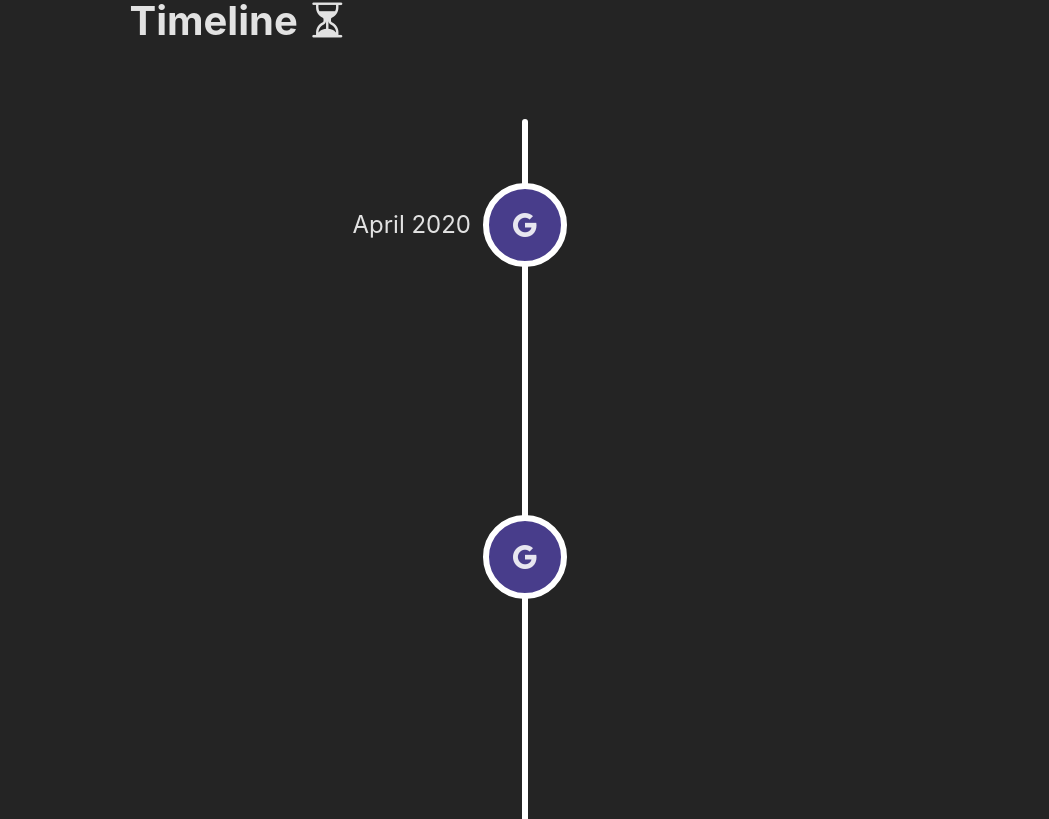
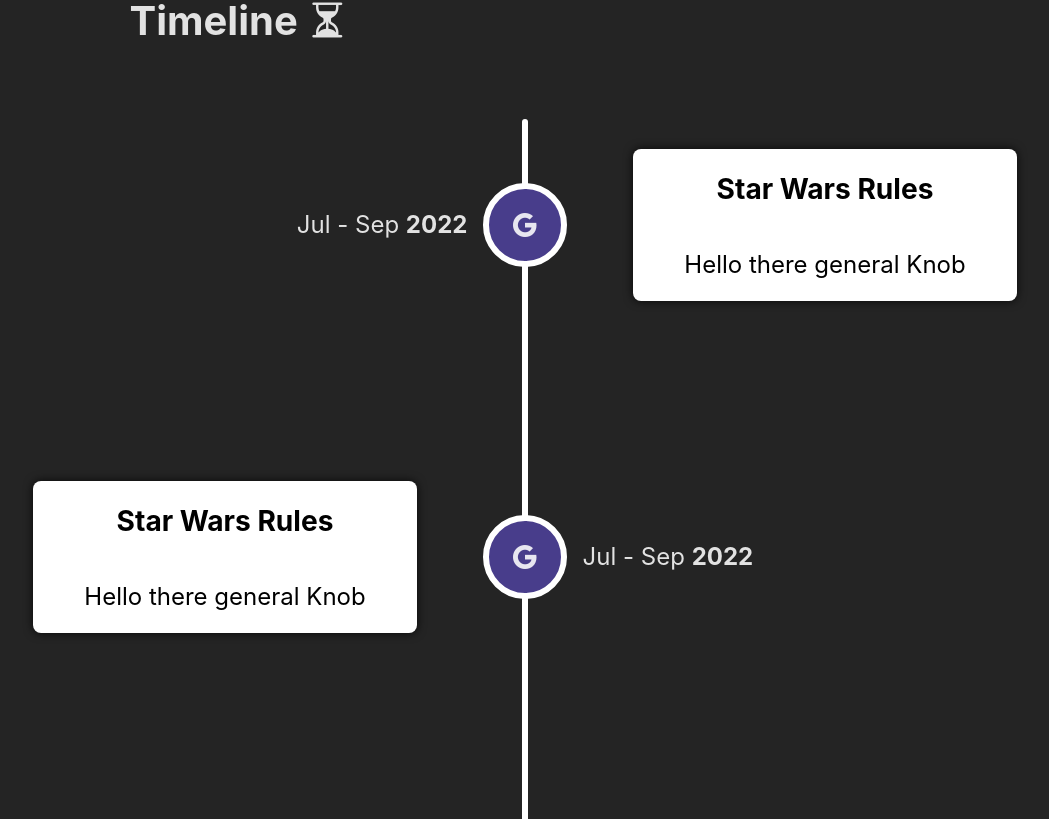
Before and after one commit to sdrrv/sdrrv.github.io, a React (Vite) app: page / in a window 1280 px wide. Shown: the part 1721-2540 px from the top of the page, without its empty margins (115-1164 px from the left). Built offline with nearby package versions, Linux system fonts and the light colour scheme.

Commit message:
TimeLineElement Component created

```diff
--- a/src/Components/TimeLine/TimeLine.component.scss
+++ b/src/Components/TimeLine/TimeLine.component.scss
@@ -51,10 +51,28 @@
       white-space: nowrap;
       text-align: center;
       &.left {
-        right: 125%;
+        right: 130%;
       }
       &.right {
-        left: 125%;
+        left: 130%;
+      }
+    }
+    &_content {
+      display: flex;
+      flex-direction: column;
+      align-items: center;
+      position: absolute;
+      border-radius: 8px;
+      box-shadow: 0 0 10px rgba(0, 0, 0, 0.8);
+      background-color: white;
+      width: 30vw;
+      color: black;
+
+      &.left {
+        right: 200%;
+      }
+      &.right {
+        left: 200%;
       }
     }
   }
--- a/src/Components/TimeLine/TimeLine.tsx
+++ b/src/Components/TimeLine/TimeLine.tsx
@@ -2,6 +2,7 @@
 import "./TimeLine.component.scss";
 import "react-vertical-timeline-component/style.min.css";
 import ScrollToButton from "../ScrollToButton/ScrollToButton";
+import TimeLineElement from "./TimeLineElement";
 
 type TimeLineProps = {
   selfReference: MutableRefObject<null>;
@@ -22,13 +23,30 @@
           Timeline <i className="bi bi-hourglass-split timeline-title-icon" />
         </h2>
         <div className="timeline">
-          <div className="timeline_icon">
-            <i className="bi bi-google" />
-            <div className="timeline_icon_date left">April 2020</div>
-          </div>
-          <div className="timeline_icon">
-            <i className="bi bi-google" />
-          </div>
+          <TimeLineElement
+            reversed={true}
+            iconNode={<i className="bi bi-google" />}
+            dateNode={
+              <>
+                Jul - Sep <b>2022</b>
+              </>
+            }
+          >
+            <h3> Star Wars Rules</h3>
+            <p>Hello there general Knob</p>
+          </TimeLineElement>
+
+          <TimeLineElement
+            iconNode={<i className="bi bi-google" />}
+            dateNode={
+              <>
+                Jul - Sep <b>2022</b>
+              </>
+            }
+          >
+            <h3> Star Wars Rules</h3>
+            <p>Hello there general Knob</p>
+          </TimeLineElement>
         </div>
         <div className="vl vl-first" />
       </section>
--- /dev/null
+++ b/src/Components/TimeLine/TimeLineElement.tsx
@@ -0,0 +1,29 @@
+import React from "react";
+import "./TimeLine.component.scss";
+
+type TimeLineElementProps = {
+  children?: React.ReactNode;
+  reversed?: boolean;
+  dateNode?: React.ReactNode;
+  iconNode?: React.ReactNode;
+};
+
+function TimeLineElement({
+  reversed,
+  dateNode,
+  children,
+  iconNode,
+}: TimeLineElementProps) {
+  return (
+    <div className="timeline_icon">
+      {iconNode}
+      <div className={"timeline_icon_date " + (reversed ? "left" : "right")}>
+        {dateNode}
+      </div>
+      <div className={"timeline_icon_content " + (reversed ? "right" : "left")}>
+        {children}
+      </div>
+    </div>
+  );
+}
+export default TimeLineElement;
```
